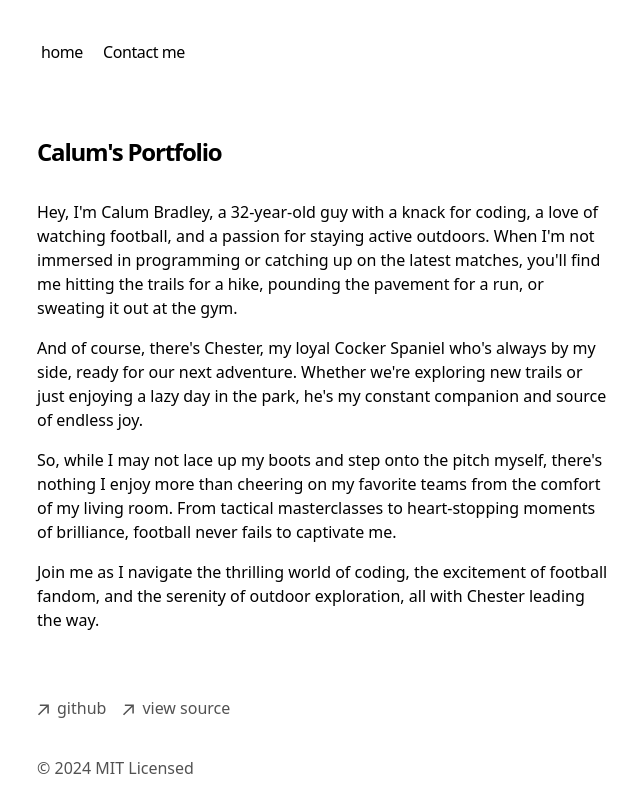
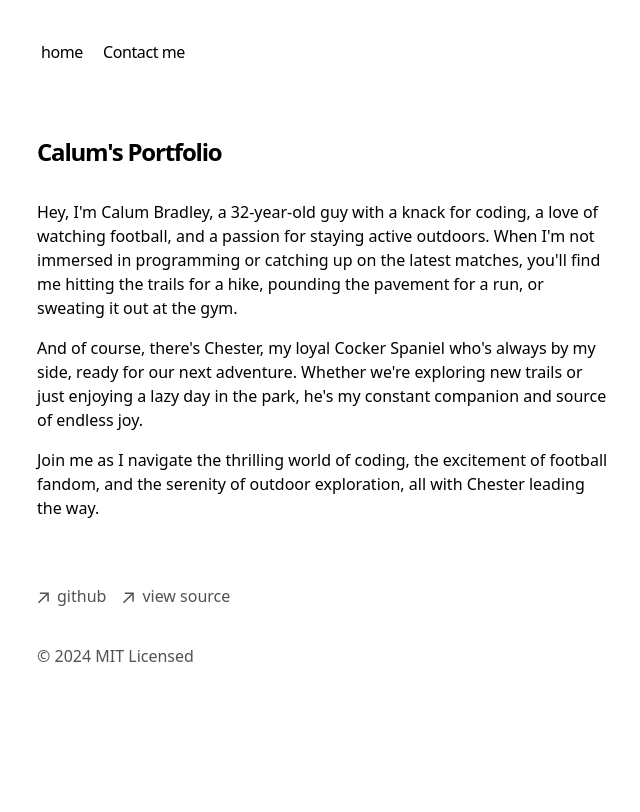
Before and after one commit to calumbradley/calum-portfolio, a Next.js app: page / in a window 1280 px wide. Shown: the top 812 px of the page, without its empty margins (315-955 px from the left). Built offline with nearby package versions, Linux system fonts and the light colour scheme.

Commit message:
removed some blurb in about me

```diff
--- a/src/app/page.js
+++ b/src/app/page.js
@@ -12,8 +12,6 @@ export default function Page() {
         {`And of course, there's Chester, my loyal Cocker Spaniel who's always by my side, ready for our next adventure. Whether we're exploring new trails or just enjoying a lazy day in the park, he's my constant companion and source of endless joy.`}
       </p>
 
-      <p className="mb-4">{`So, while I may not lace up my boots and step onto the pitch myself, there's nothing I enjoy more than cheering on my favorite teams from the comfort of my living room. From tactical masterclasses to heart-stopping moments of brilliance, football never fails to captivate me.`}</p>
-
       <p className="mb-4">
         {`Join me as I navigate the thrilling world of coding, the excitement of football fandom, and the serenity of outdoor exploration, all with Chester leading the way.`}
       </p>
```
